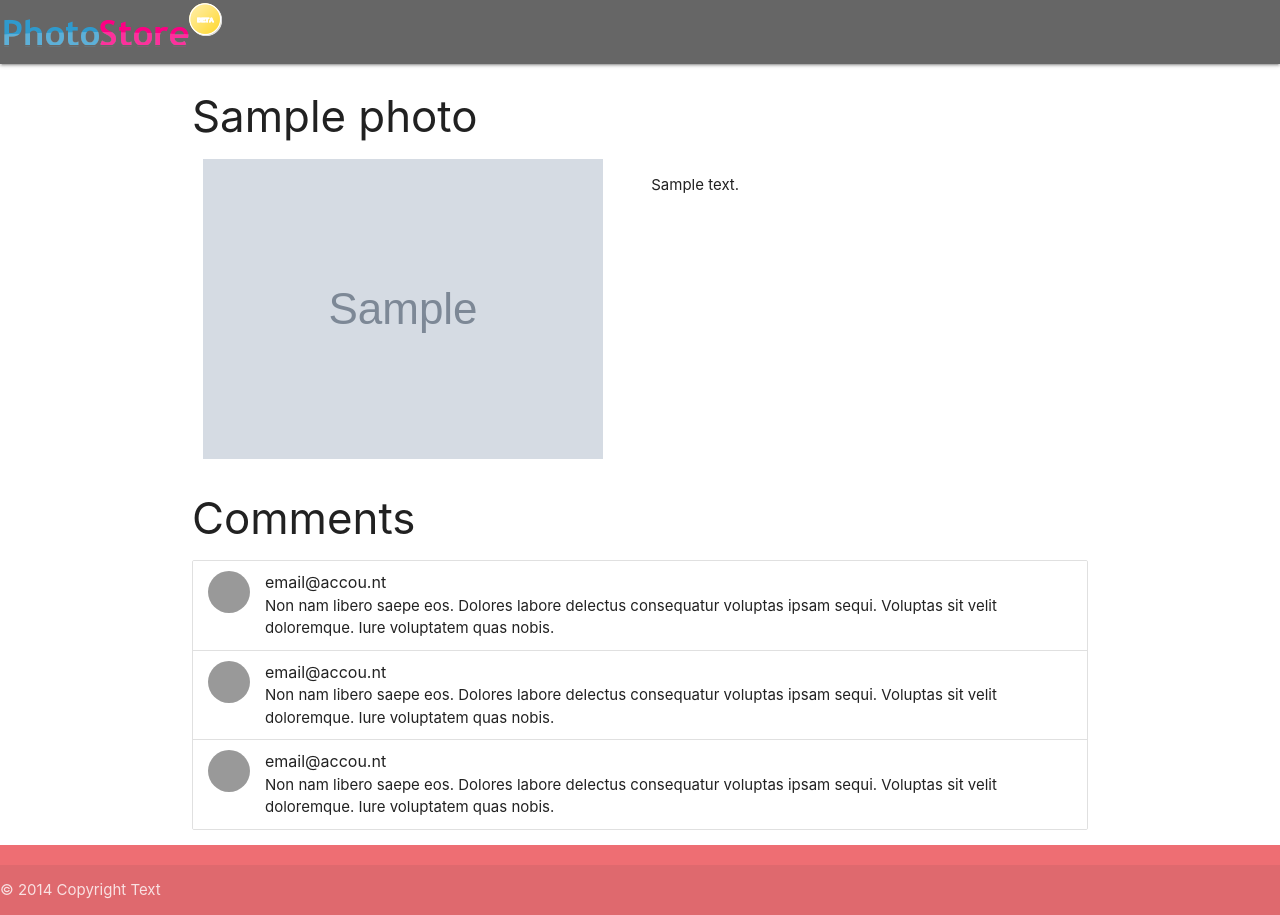
After one commit to Simon-Altamiranda/PhotoStore2, a Rails app: page /photos/1 in a window 1280 px wide. The commit adds this page. Run offline with Rails 7, Linux system fonts and the light colour scheme; tables that the repository leaves empty hold one stand-in row (values such as "Sample post"); grey boxes marked "Sample" are stand-in pictures; style sheets or scripts are compiled from the project's sources; parts of the project's set-up code (start-up, migrations or seed data) failed here and were passed over; some libraries are stand-ins or nearby versions.

Commit message:
[Commentable detail page]

```diff
--- a/app/assets/stylesheets/ps2/_base.scss
+++ b/app/assets/stylesheets/ps2/_base.scss
@@ -1,3 +1,12 @@
 nav {
   background-color: #666;
 }
+
+row{
+  .asset {
+    img {
+      width: 600px;
+      height: 200px;
+    }
+  }
+}
--- /dev/null
+++ b/app/controllers/photos_controller.rb
@@ -0,0 +1,5 @@
+class PhotosController < ApplicationController
+  def show
+    @photo = Photo.find(params[:id])
+  end
+end
--- a/app/models/photo.rb
+++ b/app/models/photo.rb
@@ -1,7 +1,7 @@
 class Photo < ActiveRecord::Base
   belongs_to :user
 
-  has_attached_file :asset, styles: { thumb: "100x100#" }
+  has_attached_file :asset, styles: { detail: "420x", thumb: "100x100#" }
 
   validates :user, :title, :description, presence: true
   validates :permalink, presence: true, url: true
--- a/app/views/layouts/application.html.erb
+++ b/app/views/layouts/application.html.erb
@@ -17,6 +17,12 @@
       </a>
       <ul class="right hide-on-med-and-down">
         <% if user_signed_in? %>
+          <li>
+            <%= link_to "Likes", "#" %>
+          </li>
+          <li>
+            <%= link_to "Favorites", "#" %>
+          </li>
           <li>
             <%= link_to "Sign out", destroy_user_session_path,
                   method: :delete %>
@@ -42,8 +48,9 @@
     </div>
   </nav>
 
-  <p class="notice"><%= notice %></p>
-  <p class="alert"><%= alert %></p>
+  <% if notice || alert %>
+    <%= render "shared/message", message: (notice || alert) %>
+  <% end %>
 
   <%= yield %>
 
--- /dev/null
+++ b/app/views/photos/show.html.erb
@@ -0,0 +1,63 @@
+<div class="container">
+  <h3><%= @photo.title %></h3>
+
+  <div class="row">
+    <div class="col s12 m6">
+      <div class="asset">
+        <%= image_tag @photo.asset.url(:detail) %>
+      </div>
+    </div>
+
+    <div class="col s12 m6">
+      <p class="description">
+        <%= @photo.description %>
+      </p>
+    </div>
+  </div>
+
+  <div class="comments">
+    <h3>Comments</h3>
+
+    <ul class="collection">
+      <li class="collection-item avatar">
+        <i class="mdi-communication-comment circle"></i>
+        <span class="title">email@accou.nt</span>
+        <p>
+          Non nam libero saepe eos. Dolores labore delectus consequatur voluptas ipsam sequi. Voluptas sit velit doloremque. Iure voluptatem quas nobis.
+        </p>
+      </li>
+
+      <li class="collection-item avatar">
+        <i class="mdi-communication-comment circle"></i>
+        <span class="title">email@accou.nt</span>
+        <p>
+          Non nam libero saepe eos. Dolores labore delectus consequatur voluptas ipsam sequi. Voluptas sit velit doloremque. Iure voluptatem quas nobis.
+        </p>
+      </li>
+
+      <li class="collection-item avatar">
+        <i class="mdi-communication-comment circle"></i>
+        <span class="title">email@accou.nt</span>
+        <p>
+          Non nam libero saepe eos. Dolores labore delectus consequatur voluptas ipsam sequi. Voluptas sit velit doloremque. Iure voluptatem quas nobis.
+        </p>
+      </li>
+    </ul>
+
+    <% if user_signed_in? %>
+      <form>
+          <div class="input-field col s6">
+            <i class="mdi-editor-mode-edit prefix"></i>
+            <textarea id="icon_prefix2" class="materialize-textarea"></textarea>
+            <label for="icon_prefix2">Comment</label>
+          </div>
+
+          <button class="btn waves-effect waves-light" type="submit" name="action">Submit
+            <i class="mdi-content-send right"></i>
+          </button>
+
+      </form>
+    <% end %>
+  </div>
+
+</div>
--- /dev/null
+++ b/app/views/shared/_message.html.erb
@@ -0,0 +1,5 @@
+<div class="card-panel teal">
+  <span class="white-text">
+    <%= message %>
+  </span>
+</div>
--- a/config/routes.rb
+++ b/config/routes.rb
@@ -1,5 +1,7 @@
 Rails.application.routes.draw do
   devise_for :users
 
+  resources :photos, only: [:show]
+
   root to: "home#index"
 end
```
Also changed, not shown: app/views/photos/_photo.html.erb (+6 -1 lines), README.md.
